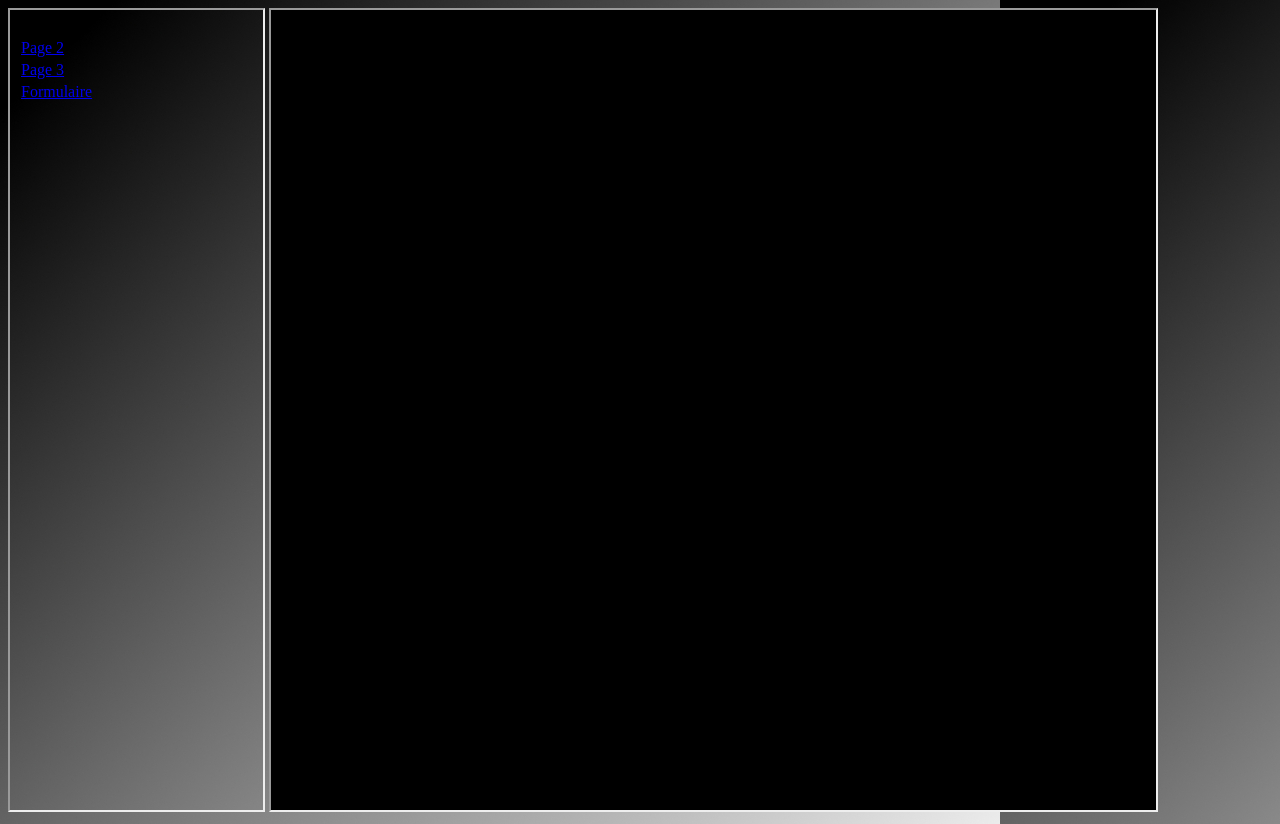
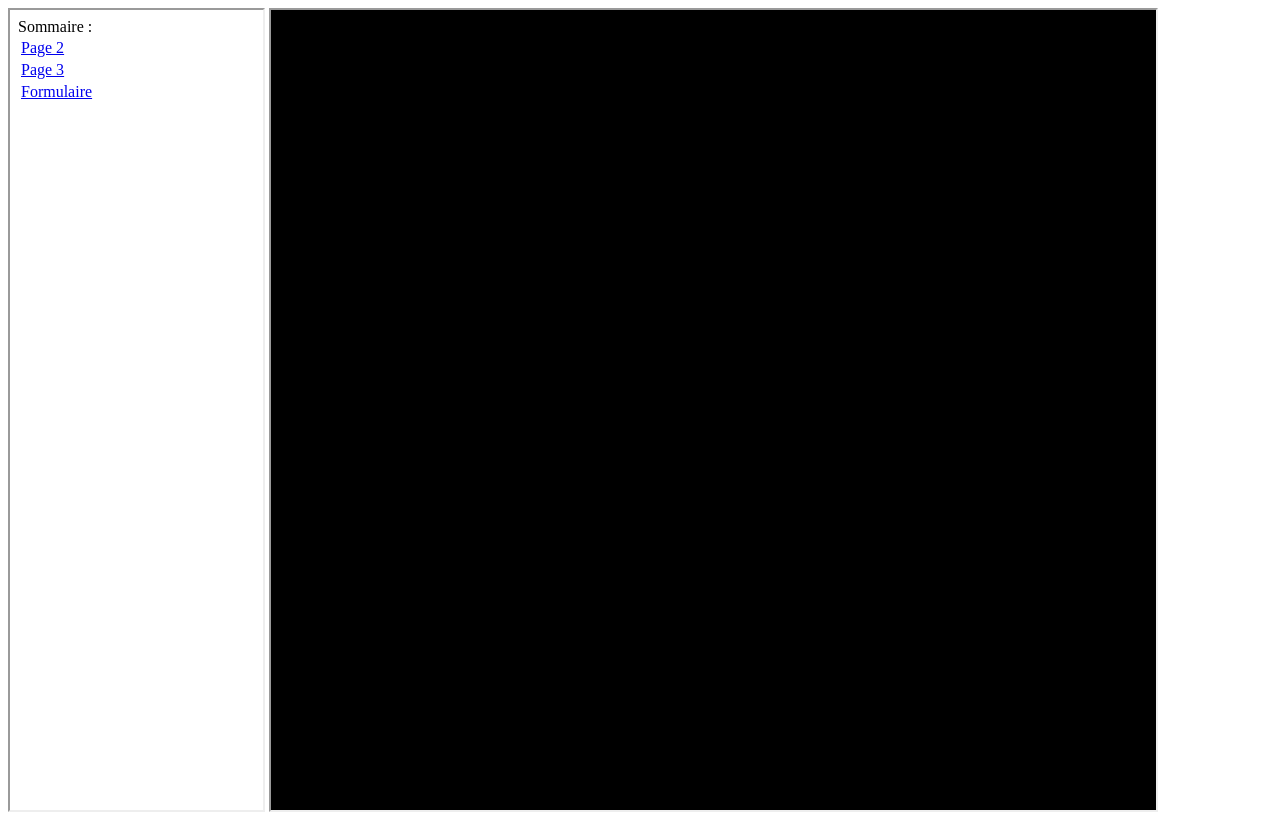
Before and after one commit to Shaykkoo/TP-Frame, a plain HTML site: page index.html in a window 1280 px wide. Drawn offline with Linux system fonts and the light colour scheme.

Commit message:
Update index.html

```diff
--- a/index.html
+++ b/index.html
@@ -3,7 +3,7 @@
 <head>
 	<title></title>
 </head>
-<body background="Fond Noir.jpg">
+
 
 <iframe src="pagelien.html" name="f1" width="20%" height="800">Page 2</iframe>
 <iframe src="page1.html" name="f2" width="70%" height="800">Page 3</iframe>
```
